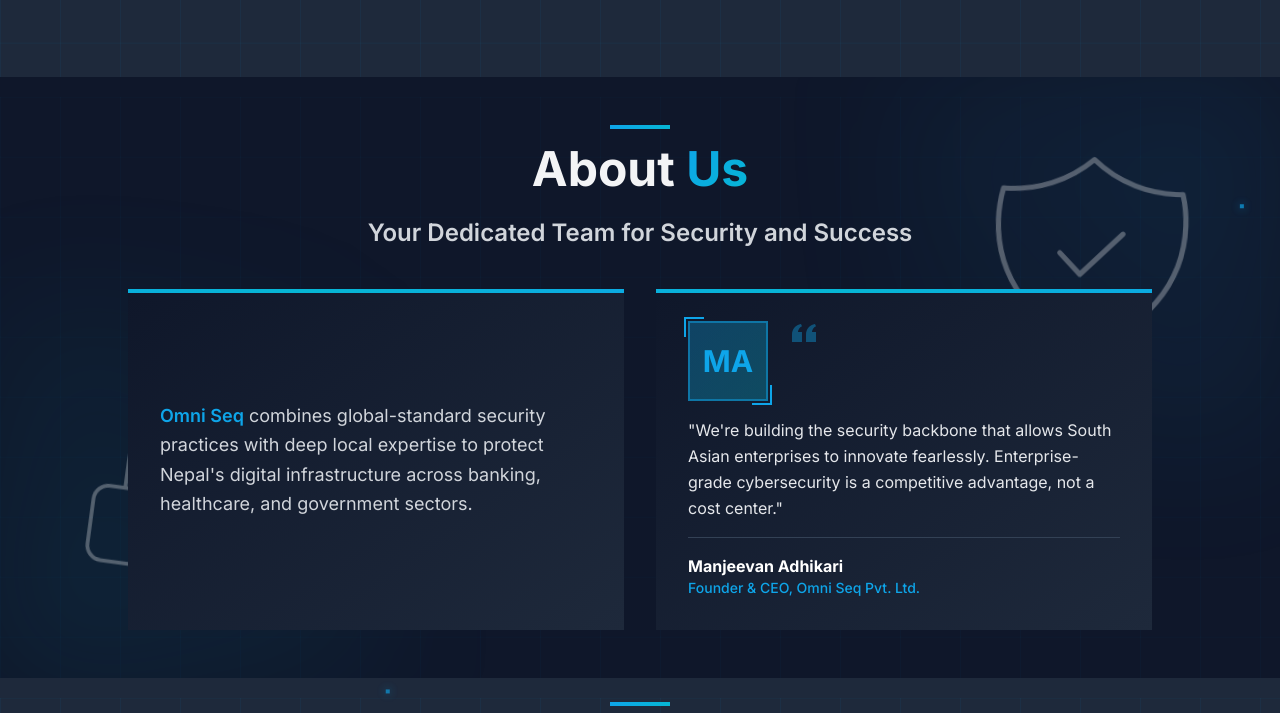
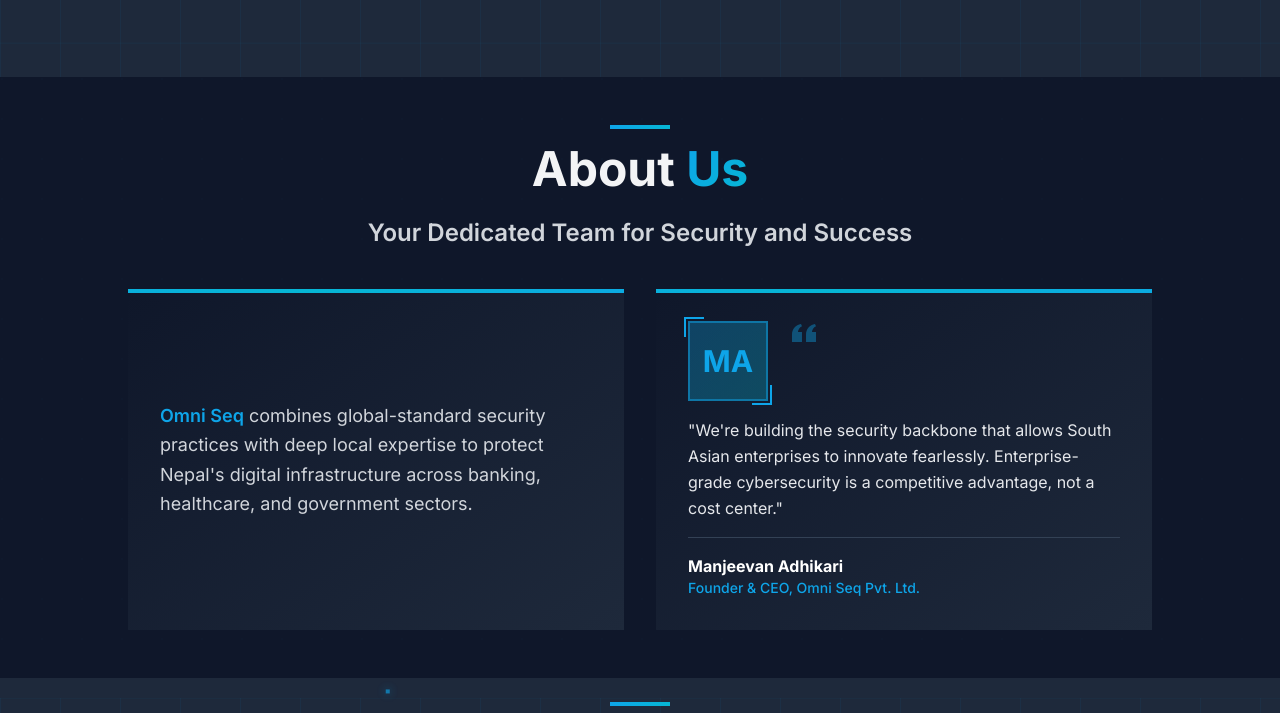
Before and after one commit to Riya-Infyrus/omni-seq-website, a plain HTML site: page index.html in a window 1280 px wide. Shown: the part 1857-2570 px from the top of the page. Drawn offline with nearby package versions, Linux system fonts and the light colour scheme.

Commit message:
Simplify About section background to match Contact section

```diff
--- a/index.html
+++ b/index.html
@@ -418,34 +418,10 @@
 
     <!-- About Section -->
     <section id="about" class="py-12 bg-slate-900 relative overflow-hidden">
-        <!-- Animated background grid -->
-        <div class="absolute inset-0 opacity-10 pointer-events-none">
-            <div class="absolute top-0 left-0 w-full h-full" style="background-image:
-                linear-gradient(90deg, rgba(14, 165, 233, 0.3) 1px, transparent 1px),
-                linear-gradient(rgba(14, 165, 233, 0.3) 1px, transparent 1px);
-                background-size: 60px 60px;
-                animation: gridMove 20s linear infinite;">
-            </div>
+        <!-- Animated background elements -->
+        <div class="absolute inset-0 opacity-5">
+            <div class="absolute inset-0" style="background-image: radial-gradient(circle at 2px 2px, rgba(14, 165, 233, 0.3) 1px, transparent 0); background-size: 40px 40px;"></div>
         </div>
-
-        <!-- Gradient overlays -->
-        <div class="absolute top-0 right-0 w-96 h-96 bg-gradient-to-bl from-primary/10 to-transparent blur-3xl"></div>
-        <div class="absolute bottom-0 left-0 w-96 h-96 bg-gradient-to-tr from-cyan-500/10 to-transparent blur-3xl"></div>
-
-        <!-- Floating shield decoration -->
-        <svg class="floating-shield" style="top: 10%; right: 5%; width: 250px; height: 250px; opacity: 0.3;" fill="none" stroke="currentColor" viewBox="0 0 24 24">
-            <path stroke-linecap="round" stroke-linejoin="round" stroke-width="0.5" d="M9 12l2 2 4-4m5.618-4.016A11.955 11.955 0 0112 2.944a11.955 11.955 0 01-8.618 3.04A12.02 12.02 0 003 9c0 5.591 3.824 10.29 9 11.622 5.176-1.332 9-6.03 9-11.622 0-1.042-.133-2.052-.382-3.016z"></path>
-        </svg>
-
-        <!-- Floating lock decoration -->
-        <svg class="floating-shield" style="bottom: 10%; left: 5%; width: 180px; height: 180px; animation-delay: 2s; opacity: 0.3;" fill="none" stroke="currentColor" viewBox="0 0 24 24">
-            <path stroke-linecap="round" stroke-linejoin="round" stroke-width="0.5" d="M12 15v2m-6 4h12a2 2 0 002-2v-6a2 2 0 00-2-2H6a2 2 0 00-2 2v6a2 2 0 002 2zm10-10V7a4 4 0 00-8 0v4h8z"></path>
-        </svg>
-
-        <!-- Cyber particles -->
-        <div class="cyber-particle" style="top: 20%; left: 10%; animation-delay: 0s;"></div>
-        <div class="cyber-particle" style="top: 60%; right: 15%; animation-delay: 1.5s;"></div>
-        <div class="cyber-particle" style="bottom: 25%; left: 25%; animation-delay: 3s;"></div>
 
         <div class="container mx-auto px-6 relative z-10">
             <div class="max-w-5xl mx-auto">
```
